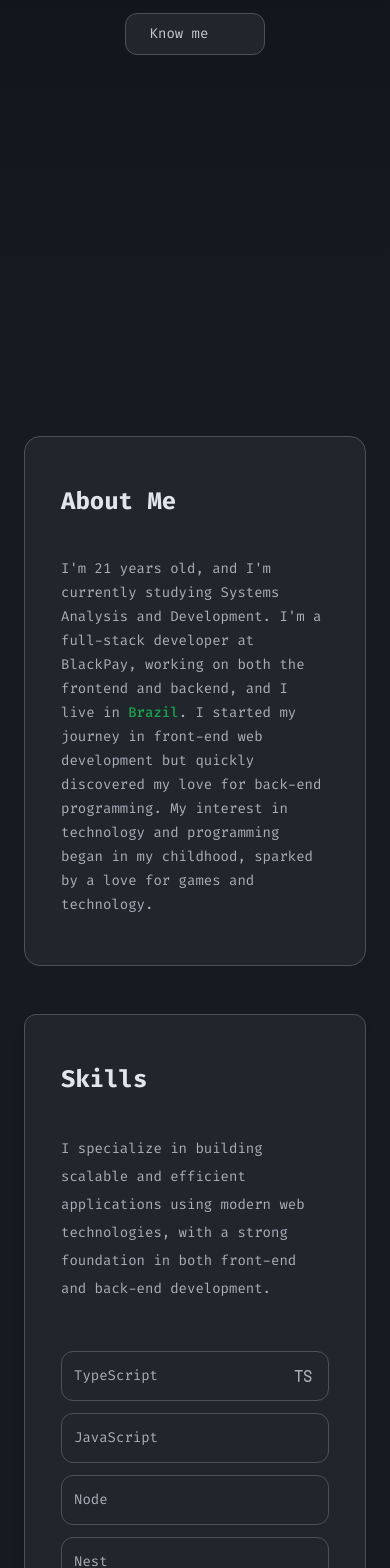
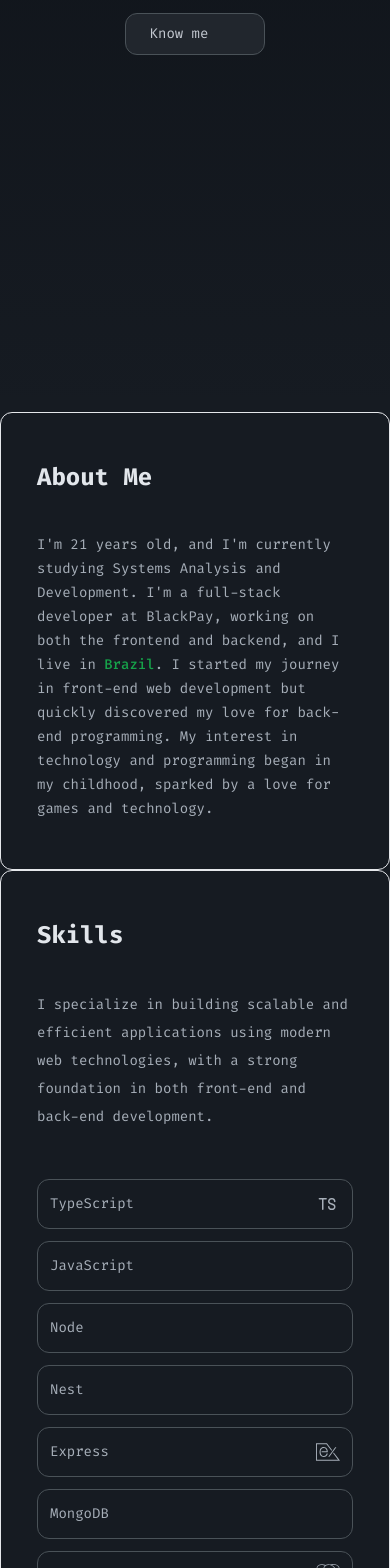
Before and after one commit to hermesgsc/portfolio, a Next.js app: page / in a window 390 px wide. Shown: the part 432-2000 px from the top of the page. Built offline with nearby package versions, Linux system fonts and the light colour scheme; some icons are missing.

Commit message:
refactor: changing the mobile layout

```diff
--- a/src/components/AboutMe.tsx
+++ b/src/components/AboutMe.tsx
@@ -7,9 +7,9 @@ import Typography from "./Typography";
 
 const AboutMe: React.FC = () => {
   return (
-    <div className="p-6 border-none  bg-primary-800 ">
+    <div className="p-0 md:p-6 border-none  bg-primary-800 ">
       <div className="flex items-center justify-center">
-        <Card className="p-6 border-primary-500 bg-primary-700">
+      <Card className="p-6 md:border-primary-500 w-full max-w-2xl mx-auto md:bg-primary-700 rounded-xl border-0 md:border-[0.1px] bg-primary-800">
           <div className="flex justify-between pb-4 p-6 text-primary-100">
             <Typography variant="subtitle" weight="bold" align="left">
               About Me
--- a/src/components/Card.tsx
+++ b/src/components/Card.tsx
@@ -11,7 +11,7 @@ interface CardProps {
 const Card: React.FC<CardProps> = ({ children, className }) => {
   return (
     <div
-      className={`  border-[0.5px] gap-3 rounded-2xl max-w-[1080px] px-3 sm:px-6 ${
+      className={` border-[0.5px] gap-3 rounded-2xl max-w-[1080px] px-3 sm:px-6 ${
         className || ""
       }`}
     >
--- a/src/components/Contact.tsx
+++ b/src/components/Contact.tsx
@@ -57,8 +57,9 @@ const Contact: React.FC = () => {
   };
 
   return (
-    <section className="p-6 bg-primary-800 flex items-center justify-center">
-      <Card className="p-6 border-primary-500 w-full max-w-2xl mx-auto bg-primary-700 shadow-lg rounded-xl">
+    <section className="p-0 md:p-6 bg-primary-800 flex items-center justify-center">
+<Card className="p-6 md:border-primary-500 w-full max-w-2xl mx-auto md:bg-primary-700 rounded-xl border-0 md:border-[0.1px] bg-primary-800">
+
         <div className="p-8">
           <div className="space-y-8 mb-6">
             <Typography
--- a/src/components/Projects.tsx
+++ b/src/components/Projects.tsx
@@ -103,8 +103,10 @@ const Projects: React.FC = () => {
   };
 
   return (
-    <section className="p-6 bg-primary-800 flex items-center justify-center">
-      <Card className="p-6 border-primary-500 w-full max-w-6xl bg-primary-700 shadow-lg rounded-xl">
+    <section className="p-0 md:p-6 bg-primary-800 flex items-center justify-center">
+<Card className="p-6 md:border-primary-500 w-full max-w-2xl mx-auto md:bg-primary-700 rounded-xl border-0 md:border-[0.1px] bg-primary-800">
+
+
         <div className="flex justify-between pb-4 p-6 text-primary-100">
           <Typography variant="subtitle" align="left" weight="bold">
             Projects
@@ -127,7 +129,7 @@ const Projects: React.FC = () => {
           {projectsData.map((project, index) => (
             <div
               key={index}
-              className="flex flex-col h-full border-none p-6 rounded-[10px] gap-3 bg-primary-800 shadow-md hover:shadow-lg transition-shadow duration-300"
+              className="flex flex-col h-full border-none p-6 rounded-[10px] gap-3 md:bg-primary-800 bg-primary-700"
             >
               <Typography variant="body" className="text-primary-100 pt-6">
                 {project.title}
--- a/src/components/Skills.tsx
+++ b/src/components/Skills.tsx
@@ -8,8 +8,8 @@ import skillsData from "@/utils/skills"; // Caso você ainda precise importar os
 
 const Skills: React.FC = () => {
   return (
-    <section className="p-6 bg-primary-800 flex items-center justify-center ">
-      <Card className="p-6 border-primary-500 w-full max-w-6xl bg-primary-700 shadow-lg rounded-xl">
+    <section className="p-0 md:p-6 bg-primary-800 flex items-center justify-center ">
+<Card className="p-6 md:border-primary-500 w-full max-w-2xl mx-auto md:bg-primary-700 rounded-xl border-0 md:border-[0.1px] bg-primary-800">
         <div className="flex justify-between pb-4 p-6 text-primary-100">
           <Typography variant="subtitle" align="left" weight="bold">
             Skills
```
Also changed, not shown: .yarnrc.yml (added), 1 other file (tests, documents, lock files or other folders).
